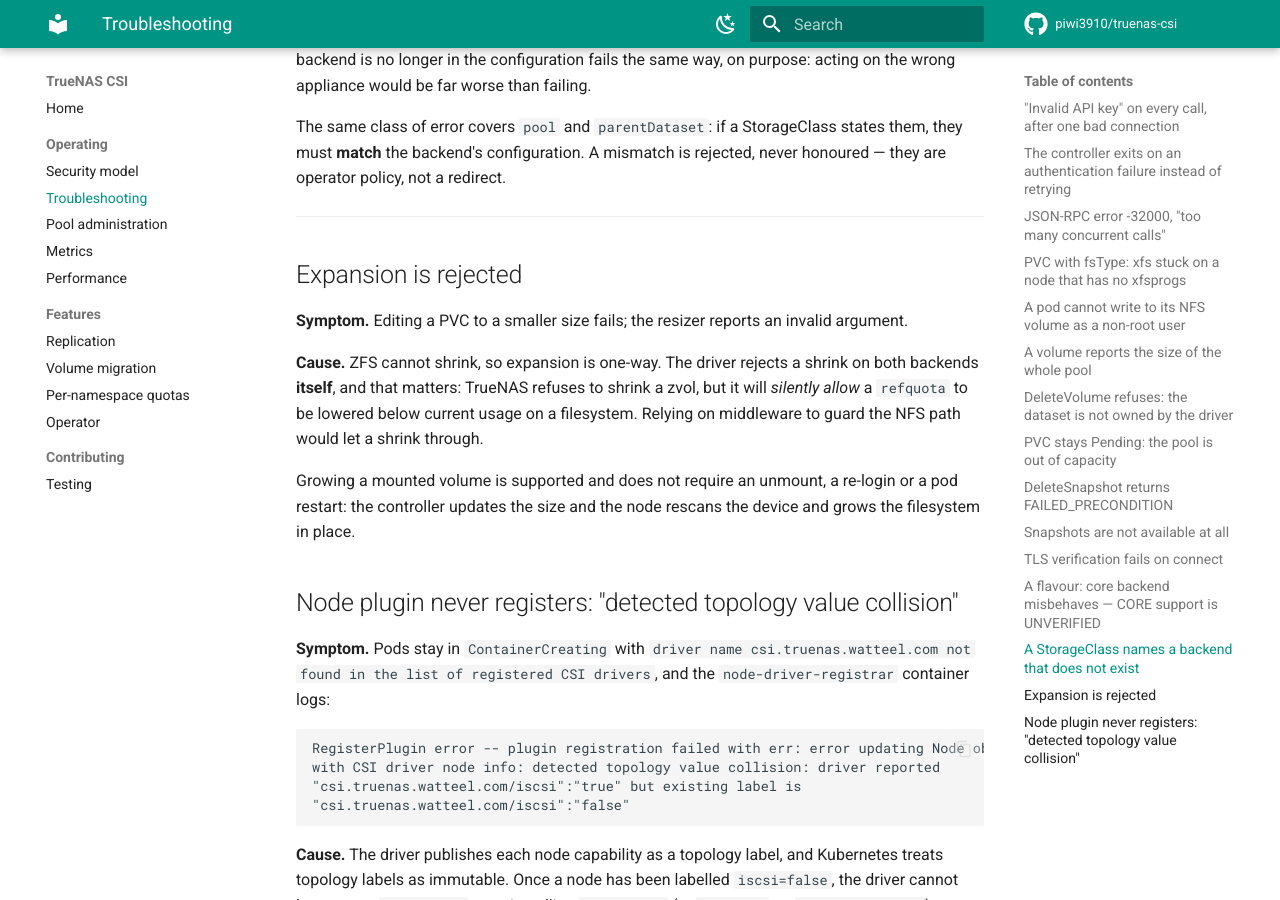
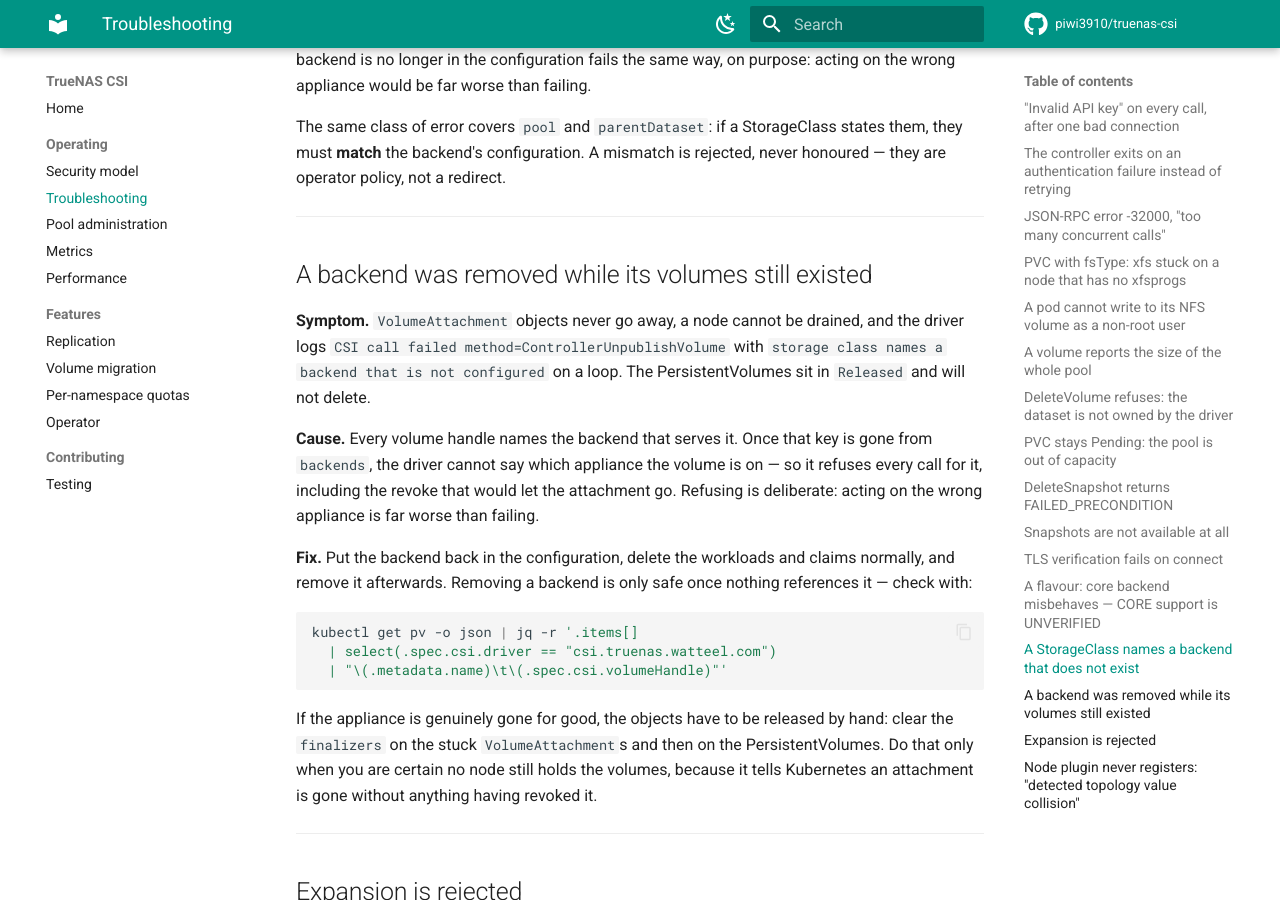
Before and after one commit to piwi3910/truenas-csi, an MkDocs documentation site: the page built from docs/troubleshooting.md, in a window 1280 px wide and 900 px high, scrolled down 8284 px. Built offline with MkDocs 1.6.1 and Material for MkDocs 9.7.7, drawn with Linux system fonts in a browser that asks for light colours; comment, search, counter and statistics services are not loaded.

Commit message:
docs: how to recover when a backend is removed while its volumes still exist

````diff
--- a/docs/troubleshooting.md
+++ b/docs/troubleshooting.md
@@ -362,6 +362,35 @@ they are operator policy, not a redirect.
 
 ---
 
+## A backend was removed while its volumes still existed
+
+**Symptom.** `VolumeAttachment` objects never go away, a node cannot be drained, and the
+driver logs `CSI call failed method=ControllerUnpublishVolume` with
+`storage class names a backend that is not configured` on a loop. The PersistentVolumes
+sit in `Released` and will not delete.
+
+**Cause.** Every volume handle names the backend that serves it. Once that key is gone
+from `backends`, the driver cannot say which appliance the volume is on — so it refuses
+every call for it, including the revoke that would let the attachment go. Refusing is
+deliberate: acting on the wrong appliance is far worse than failing.
+
+**Fix.** Put the backend back in the configuration, delete the workloads and claims
+normally, and remove it afterwards. Removing a backend is only safe once nothing
+references it — check with:
+
+```sh
+kubectl get pv -o json | jq -r '.items[]
+  | select(.spec.csi.driver == "csi.truenas.watteel.com")
+  | "\(.metadata.name)\t\(.spec.csi.volumeHandle)"'
+```
+
+If the appliance is genuinely gone for good, the objects have to be released by hand:
+clear the `finalizers` on the stuck `VolumeAttachment`s and then on the
+PersistentVolumes. Do that only when you are certain no node still holds the volumes,
+because it tells Kubernetes an attachment is gone without anything having revoked it.
+
+---
+
 ## Expansion is rejected
 
 **Symptom.** Editing a PVC to a smaller size fails; the resizer reports an invalid argument.
````
